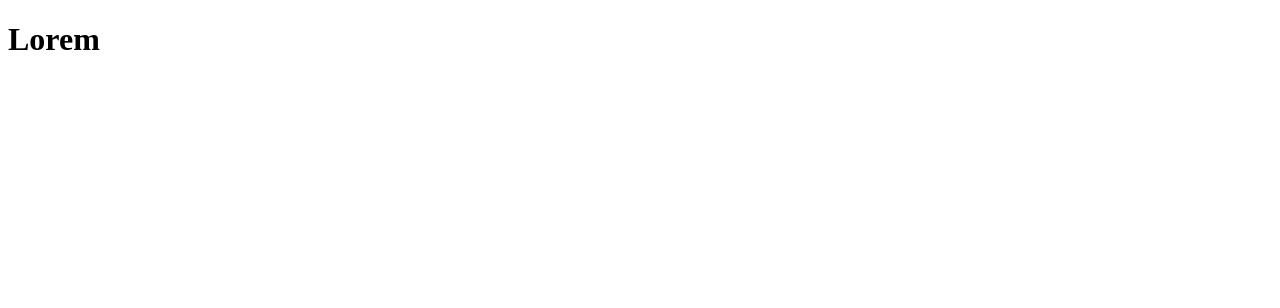
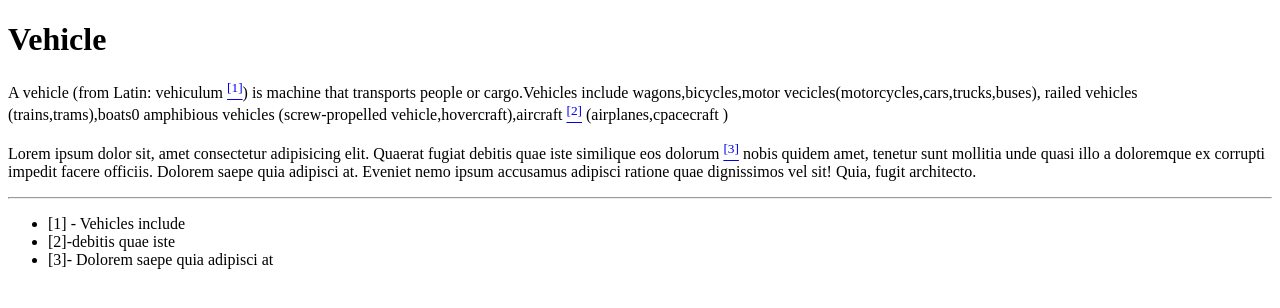
Before and after one commit to DenisProxx/web-11, a plain HTML site: page html 1/index.html in a window 1280 px wide. Drawn offline with Linux system fonts and the light colour scheme.

Commit message:
Vechicle

```diff
--- a/html 1/index.html
+++ b/html 1/index.html
@@ -7,6 +7,27 @@
     <title>Document</title>
   </head>
   <body>
-    <h1>Lorem</h1>
+    <h1>Vehicle</h1>
+    <p>
+      A vehicle (from Latin: vehiculum <a href="#vehiculum"><sup>[1]</sup></a
+      >) is machine that transports people or cargo.Vehicles include
+      wagons,bicycles,motor vecicles(motorcycles,cars,trucks,buses), railed
+      vehicles (trains,trams),boats0 amphibious vehicles (screw-propelled
+      vehicle,hovercraft),aircraft <a href="#aircraft"><sup>[2]</sup></a> (airplanes,cpacecraft )
+    </p>
+    <p>
+      Lorem ipsum dolor sit, amet consectetur adipisicing elit. Quaerat fugiat
+      debitis quae iste similique eos dolorum <a href="#dolorum"><sup>[3]</sup></a> nobis quidem amet,
+      tenetur sunt mollitia unde quasi illo a doloremque ex corrupti impedit
+      facere officiis. Dolorem saepe quia adipisci at. Eveniet nemo ipsum
+      accusamus adipisci ratione quae dignissimos vel sit! Quia, fugit
+      architecto.
+    </p>
+    <hr />
+    <ul>
+      <li id="vehiculum">[1] - Vehicles include</li>
+      <li><a id="#aircraft">[2]-debitis quae iste</li>
+      <li><a id="#dolorum">[3]- Dolorem saepe quia adipisci at</li>
+    </ul>
   </body>
 </html>
--- /dev/null
+++ b/html 1/style.css
@@ -0,0 +1,6 @@
+.container{
+    padding: 15px;
+    max-width: 120px;
+    margin: 0 auto;
+    background-color: gray;
+}
```
